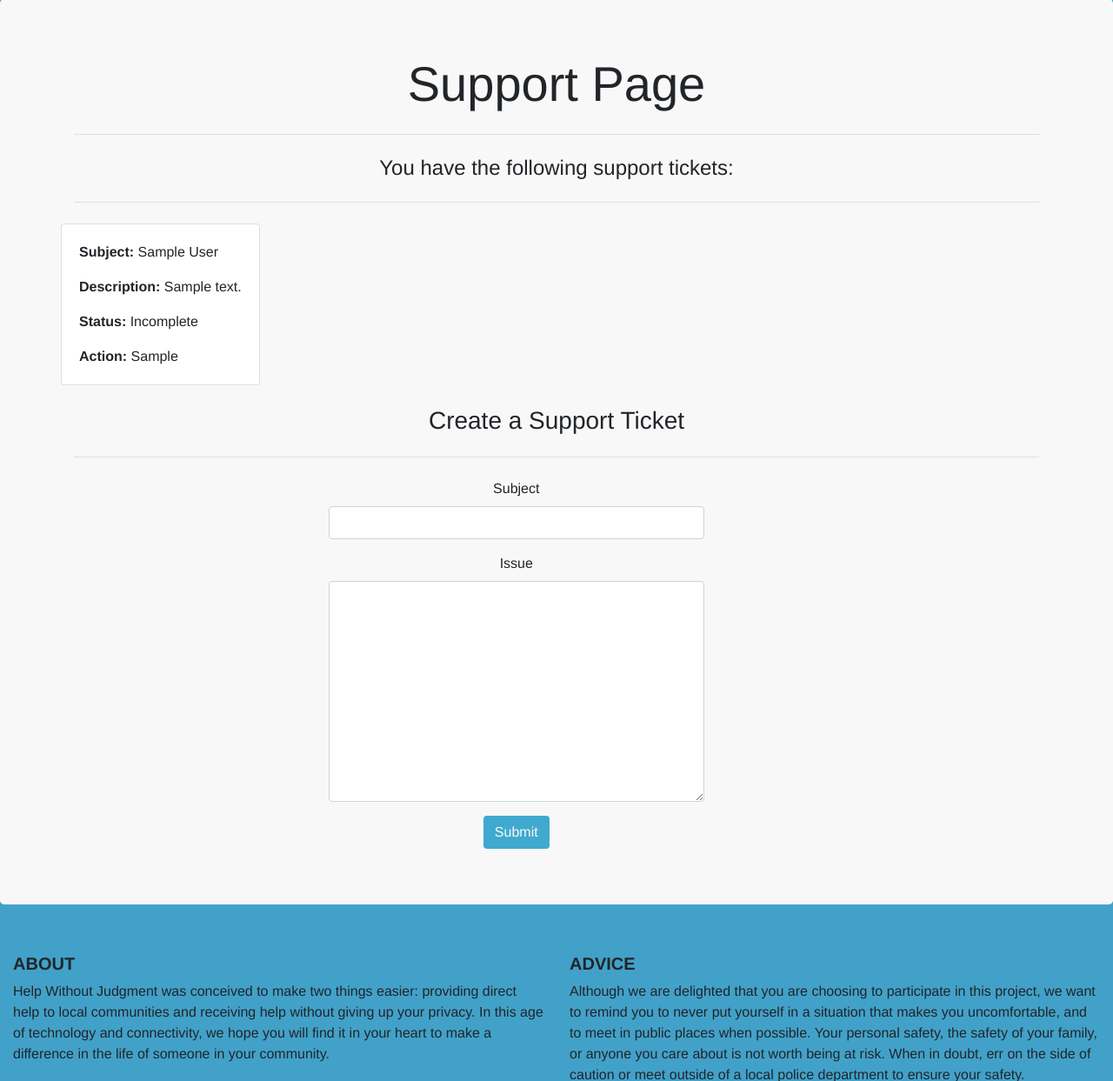
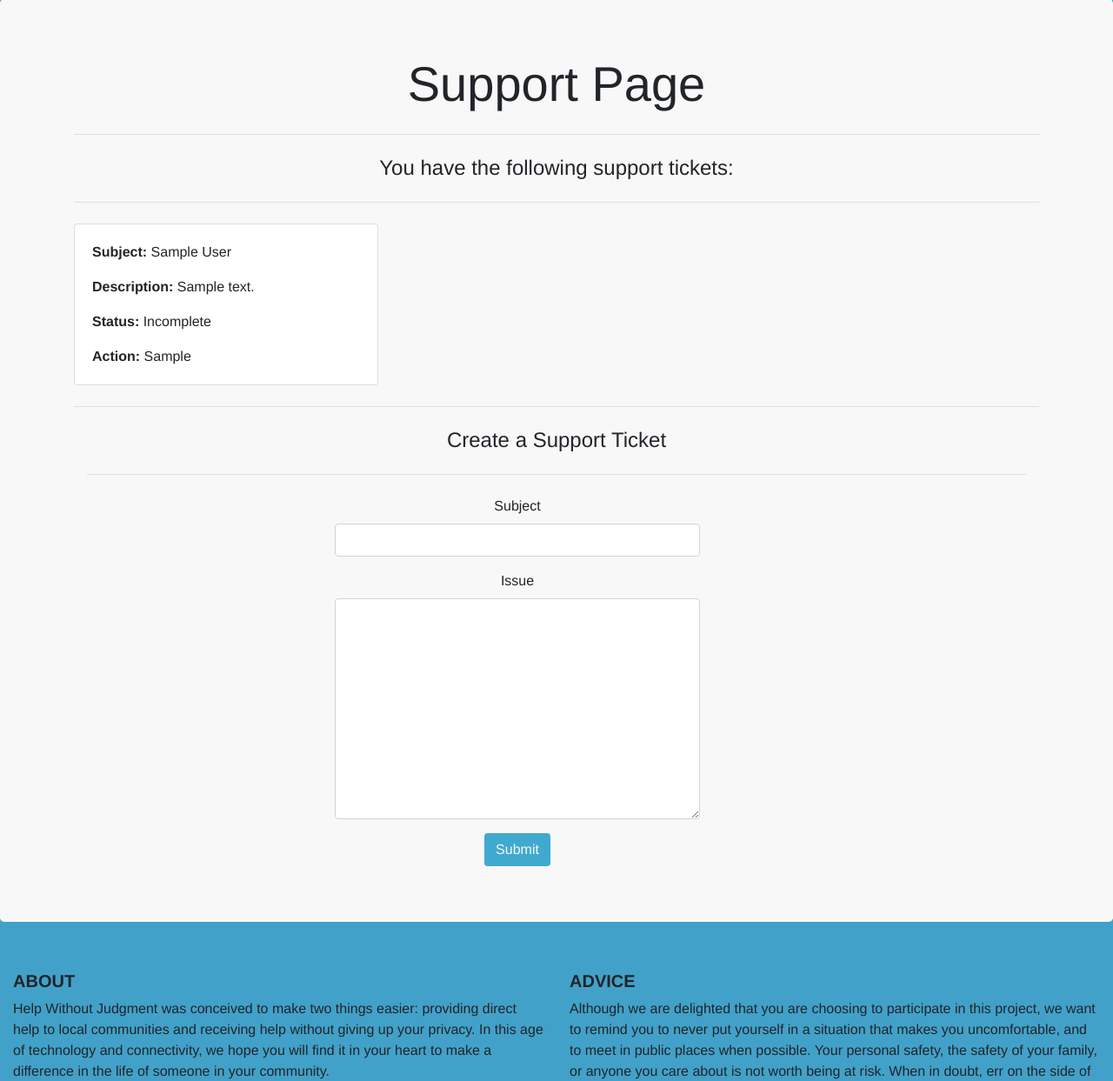
Before and after one commit to lucidityflows/help-without-judgment, a Django app: page /support in a window 1280 px wide. Shown: the part 161-1404 px from the top of the page at 87% size. Run offline with Django 3.2, Linux system fonts and the light colour scheme; a user stored in the database is signed in; tables that the repository leaves empty hold one stand-in row (values such as "Sample post"); grey boxes marked "Sample" are stand-in pictures; some libraries are stand-ins or nearby versions.

Commit message:
Fixed foreign key on SupportTicket, fixed type on support.html and updated view to create SupportTicket

```diff
--- a/user/models.py
+++ b/user/models.py
@@ -105,7 +105,7 @@ class DateForm(forms.Form):
 
 class SupportTicket(models.Model):
 
-    user = models.OneToOneField(User, on_delete=models.CASCADE)
+    user = models.ForeignKey(User, on_delete=models.CASCADE)
     subject = models.CharField(max_length=500)
     body = models.CharField(max_length=500)
     date_created = models.DateField(auto_now_add=True)
--- a/user/templates/user/support.html
+++ b/user/templates/user/support.html
@@ -9,6 +9,7 @@
         <hr class="my-4">
     <div class = "row">
         {% for supportTicket in supportTickets %}
+            <div class="col-sm-4 col-md-r">
             <div class="card">
                 <div class = "card-body" style="text-align: left;">
                     <p class = "card-text"> <strong> Subject: </strong> {{ supportTicket.subject }}</p>
@@ -17,15 +18,15 @@
                     <p class = "card-text"> <strong>Action:</strong> {{ supportTicket.closing_action }}</p>
                 </div>
             </div>
-
             </div>
-
         {% endfor %}
+    </div>
+        <hr class="my-4">
     {% endif %}
 
 
-    <div container><br>
-    <h3>Create a Support Ticket</h3>
+    <div class="container">
+    <h4>Create a Support Ticket</h4>
         <hr class="my-4">
         <form action="{% url 'support' %}" method = "POST" class = "col-lg-5 offset-3">
             {% csrf_token %}
--- a/user/views.py
+++ b/user/views.py
@@ -414,7 +414,7 @@ def get_href_string(business_name):
 
 def support(request):
 
-    username = request.user
+    user = request.user
 
     if request.method == "POST":
 
@@ -424,7 +424,7 @@ def support(request):
             subject = form.cleaned_data['subject']
             body = form.cleaned_data['body']
             supportTicket = form.save(commit=False)
-            supportTicket.user = username
+            supportTicket.user = user
             supportTicket.save()
 
             return HttpResponseRedirect('/')
@@ -432,7 +432,7 @@ def support(request):
     else:
         form = SupportTicketForm()
 
-        supportTickets = SupportTicket.objects.filter(user=username)
+        supportTickets = SupportTicket.objects.filter(user=user)
 
         #form_context = {'form': form}
         #supportTicket_context = {'supportTicket': supportTickets}
```
Lines whose indentation alone changed are shown as unchanged.
